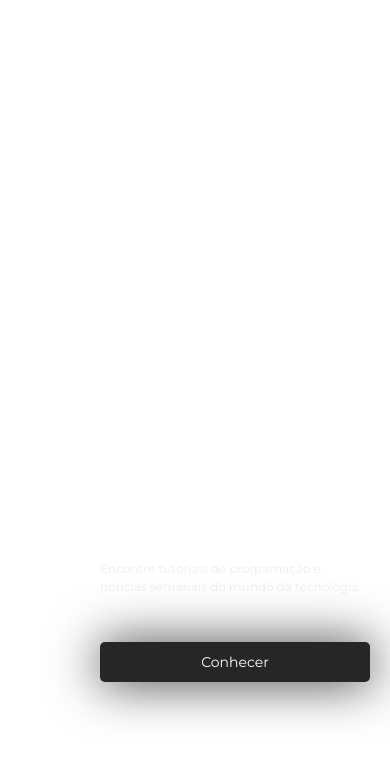
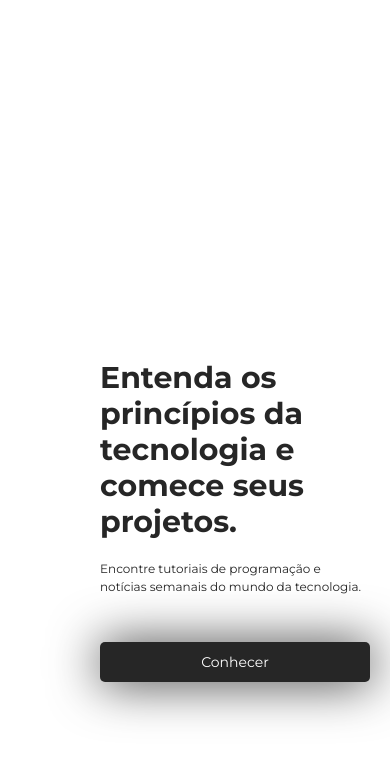
Before and after one commit to constpereiradev/readingcode, a plain HTML site: page readingcode/index.html in a window 390 px wide. Shown: the part 81-840 px from the top of the page. Drawn offline with nearby package versions, Linux system fonts and the light colour scheme.

Commit message:
Update readingcode.css

```diff
--- a/readingcode/readingcode.css
+++ b/readingcode/readingcode.css
@@ -624,7 +624,7 @@
         color: var(--preto);
     }
 
-    .landing-page{
+    .landing-page h2, .landing-page p{
         color: var(--preto);
     }
 
```
